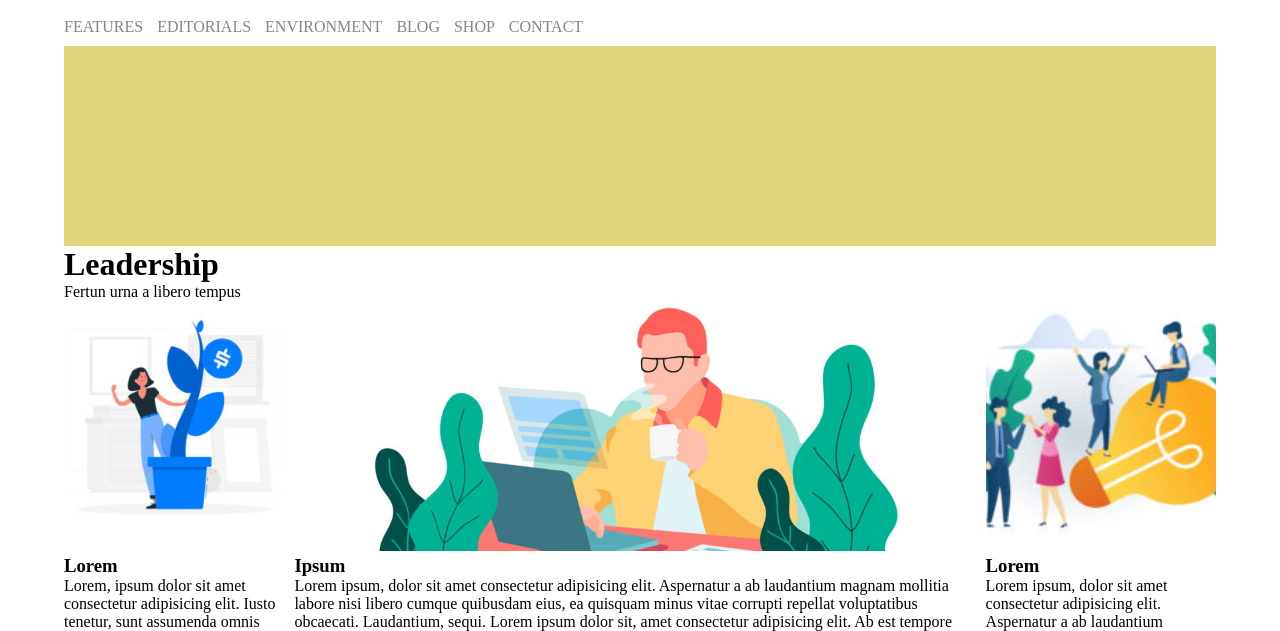
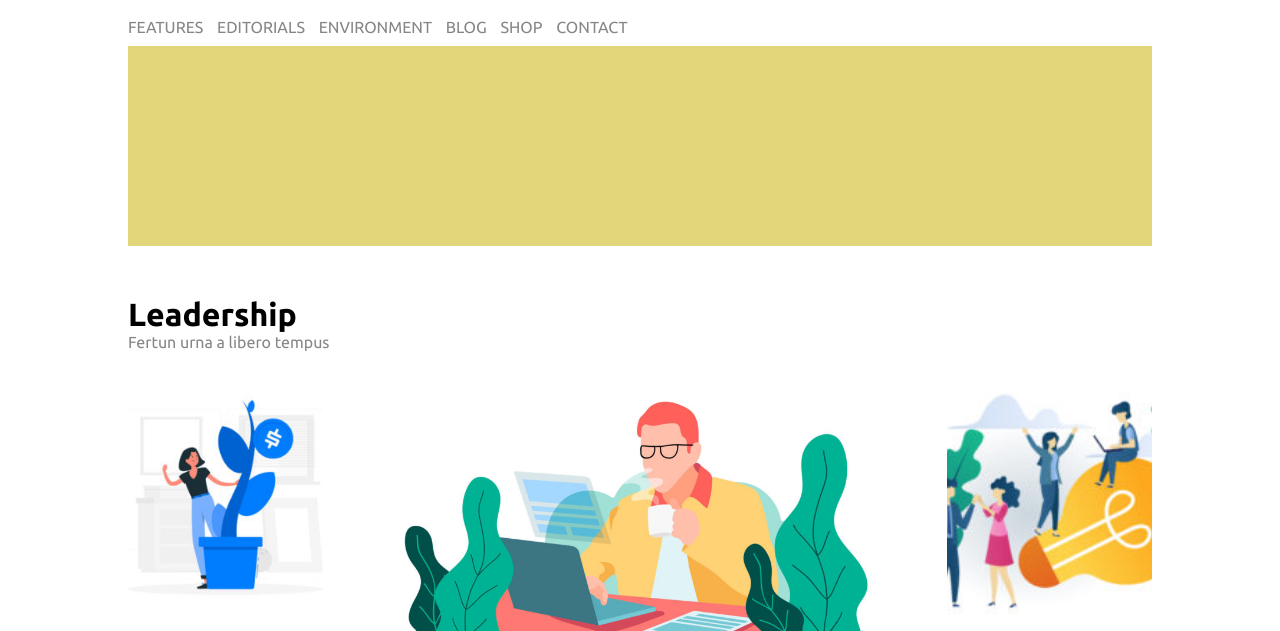
Before and after one commit to fdeluca85/htmlcss-wp, a plain HTML site: page index.html in a window 1280 px wide. Shown: the part 102-733 px from the top of the page. Drawn offline with Linux system fonts and the light colour scheme.

Commit message:
aggiunta font

```diff
--- a/css/style.css
+++ b/css/style.css
@@ -1,5 +1,13 @@
 
   /* commons */
+  body{
+    color: #868686;
+    font-family: 'Ubuntu', sans-serif;
+
+  }
+  h1{
+      color: black;
+  }
   * {
     margin: 0;
     padding: 0;
@@ -7,7 +15,7 @@
 }
 
 .container {
-    width: 90%;
+    width: 80%;
     margin: 0 auto;
 }
 
@@ -56,6 +64,11 @@ nav{
 }
 
 /* ******main****** */
+
+.sezione-principale{
+    margin-top: 100px;
+    margin-bottom: 200px;
+}
 .img-pag{
     width: 100%;
     height: 50%;
@@ -63,10 +76,9 @@ nav{
     border-radius: 10px;
 }
 
-main {
-    margin-bottom: 10px;
-}
 .main-top {
+    margin-top: 50px;
+    margin-bottom: 30px;
     width: 100%;
 }
 .main-sx {
--- a/index.html
+++ b/index.html
@@ -6,6 +6,10 @@
     <meta name="viewport" content="width=device-width, initial-scale=1.0">
     <title>Struttura wordpress</title>
     <link rel="stylesheet" href="css/style.css">
+    <link rel="preconnect" href="https://fonts.googleapis.com">
+<link rel="preconnect" href="https://fonts.gstatic.com" crossorigin>
+<link href="https://fonts.googleapis.com/css2?family=Ubuntu:wght@200;400;500;700&display=swap" rel="stylesheet">
+
 </head>
 <body>
     <div class="container">
@@ -28,7 +32,7 @@
 
         <!-- sezione main -->
         <main>
-            <div class="clearfix ">
+         <div class="sezione-principale clearfix ">
             <div class="main-top left">
                 <h1>Leadership</h1>
                 <p>Fertun urna a libero tempus</p>
```
Lines whose indentation alone changed are shown as unchanged.
